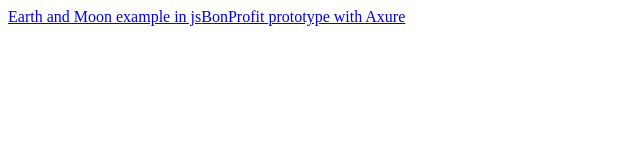
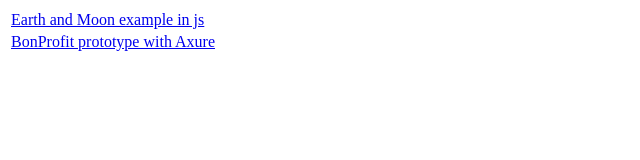
Before and after one commit to mamgu/mamgu.github.io, a plain HTML site: page index.html in a window 1280 px wide. Shown: the whole page, without its empty margins (0-640 px from the left). Drawn offline with Linux system fonts and the light colour scheme.

Commit message:
Update index.html

```diff
--- a/index.html
+++ b/index.html
@@ -3,8 +3,8 @@
 	</head>
 	<body>
 		<table>
-			<tr><a href="earth_moon.html">Earth and Moon example in js</a></tr>
-		    	<tr><a href="BonProfit\home.html">BonProfit prototype with Axure</a></tr>
+			<tr><td><a href="earth_moon.html">Earth and Moon example in js</a></td></tr>
+			<tr><td><a href="BonProfit\home.html">BonProfit prototype with Axure</a></td></tr>
 		</table>
 	</body>
 </html>
```
